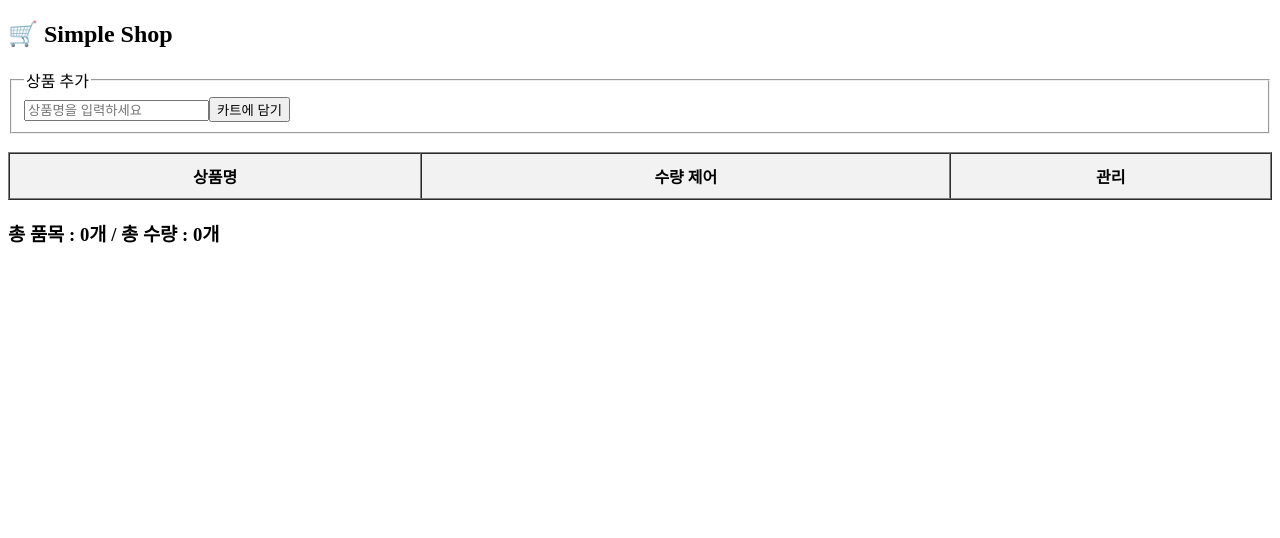
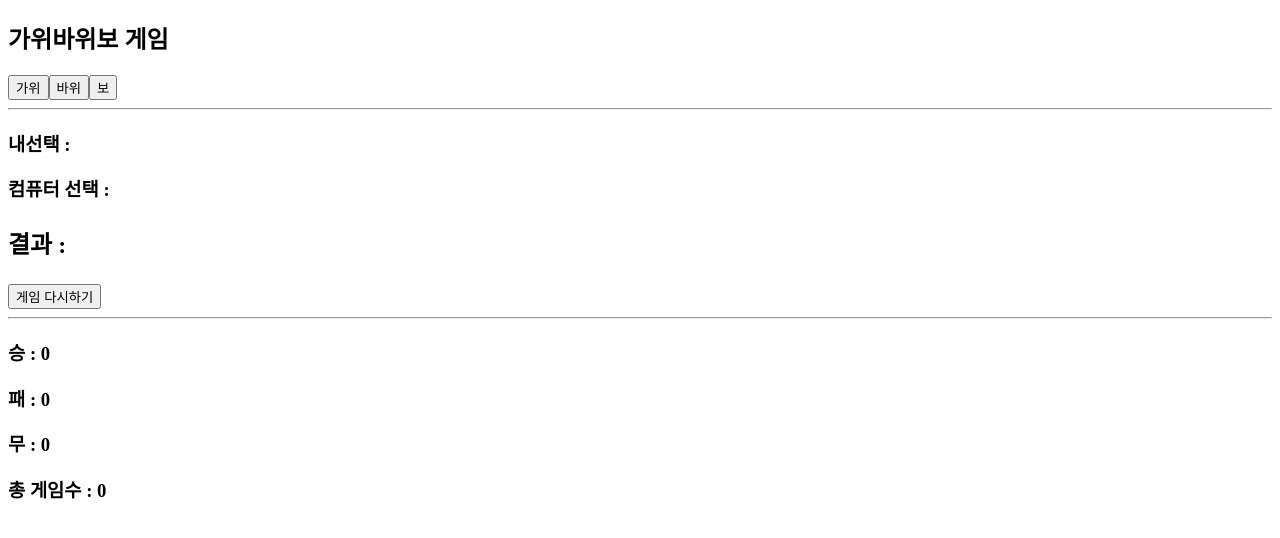
Before and after one commit to haneulgim95-hub/lecture-02-cart, a React (Vite) app: page / in a window 1280 px wide. Shown: the top 538 px of the page. Built offline with nearby package versions, Linux system fonts and the light colour scheme.

Commit message:
가위바위보 연습

```diff
--- a/src/App.jsx
+++ b/src/App.jsx
@@ -1,108 +1,172 @@
+// import { useState } from "react";
+//
+// function App() {
+//     const [userChoice, setUserChoice] = useState("");
+//     const [computerChoice, setComputerChoice] = useState("");
+//     const [result, setResult] = useState("");
+//     const [win, setWin] = useState(0);
+//     const [lose, setLose] = useState(0);
+//     const [draw, setDraw] = useState(0);
+//
+//     const play = user => {
+//         const choices = ["가위", "바위", "보"];
+//         const computer = choices[Math.floor(Math.random() * 3)];
+//
+//         setUserChoice(user);
+//         setComputerChoice(computer);
+//
+//         if (user === computer) {
+//             setResult("무승부");
+//             setDraw(prev => prev + 1);
+//         } else if (
+//             (user === "가위" && computer === "보") ||
+//             (user === "바위" && computer === "가위") ||
+//             (user === "보" && computer === "바위")
+//         ) {
+//             setResult("승리");
+//             setWin(prev => prev + 1);
+//         } else {
+//             setResult("패배");
+//             setLose(prev => prev + 1);
+//         }
+//     };
+//
+//     const resetGame = () => {
+//         setUserChoice("");
+//         setComputerChoice("");
+//         setResult("");
+//         setWin(0);
+//         setLose(0);
+//         setDraw(0);
+//     };
+//
+//
+//     return (
+//         <div>
+//             <h1>가위바위보 게임</h1>
+//
+//             <button onClick={() => play("가위")}>
+//                 가위
+//             </button>
+//             <button onClick={() => play("바위")}>
+//                 바위
+//             </button>
+//             <button onClick={() => play("보")}>
+//                 보
+//             </button>
+//
+//             <hr />
+//
+//             <h2>내 선택 : {userChoice}</h2>
+//             <h2>컴퓨터 선택 : {computerChoice}</h2>
+//
+//             <h2
+//                 style={{
+//                     color:
+//                         result === "승리"
+//                             ? "green"
+//                             : result === "패배"
+//                                 ? "red"
+//                                 : result === "무승부"
+//                                     ? "gray"
+//                                     : "black",
+//                     fontSize: "24px",
+//                     fontWeight: "bold",
+//                 }}>
+//                 결과 : {result}
+//             </h2>
+//
+//             <button onClick={resetGame}>게임 다시하기</button>
+//
+//             <hr />
+//
+//             <h2>승 : {win}</h2>
+//             <h2>패 : {lose}</h2>
+//             <h2>무 : {draw}</h2>
+//             <h2>총 게임 수 : {win + lose + draw}</h2>
+//         </div>
+//     );
+// }
+//
+// export default App;
+
 import { useState } from "react";
 
 function App() {
-    const [name, setName] = useState(""); // input 관리용 state
-    const [cart, setCart] = useState([]);
+    const [userChoice, setUserChoice] = useState("");
+    const [computerChoice, setComputerChoice] = useState("");
+    const [result, setResult] = useState("");
+    const [win, setWin] = useState(0);
+    const [lose, setLose] = useState(0);
+    const [draw, setDraw] = useState(0);
 
-    const onAdd = e => {
-        e.preventDefault();
+    const play = user => {
+        const choices = ["가위", "바위", "보"];
+        const computer = choices[Math.floor(Math.random() * 3)];
+        setUserChoice(user);
+        setComputerChoice(computer);
 
-        if (name === "") return;
+        if (user === computer) {
+            setResult("무승부");
+            setDraw(prev => prev + 1);
+        } else if (
+            (user === "가위" && computer === "보") ||
+            (user === "바위" && computer === "가위") ||
+            (user === "보" && computer === "바위")
+        ) {
+            setResult("승리");
+            setWin(prev => prev + 1);
+        } else {
+            setResult("패배");
+            setLose(prev => prev + 1);
+        }
+    };
 
-        setCart([...cart, { name: name, quantity: 1 }]);
-        setName("");
-    }
-
-    const onChange = e => {
-        setName(e.target.value);
-    }
-
-    const onUpdateCount = (index, number) => {
-        // 1가지 기능을 하는 함수를 만드는건데,
-        // '1을 더하는' 함수가 아니라, '수량을 변경하는' 함수를 만든 것
-        // 얼마를 바꿀 것인가는 함수를 실행할 때 매개변수를 통해 제어함
-
-        // 계산은 위에서
-        const newCart = [...cart];
-        const nextCount = newCart[index].quantity + number;
-        if (nextCount > 0) {
-            // 저장은 if문 안에서
-            newCart[index].quantity = nextCount;
-            setCart(newCart);
-        }
-    }
+    const resetGame = () => {
+        setUserChoice("");
+        setComputerChoice("");
+        setResult("");
+        setWin(0);
+        setLose(0);
+        setDraw(0);
+    };
 
     return (
         <div>
-            <h2>🛒 Simple Shop</h2>
-            <fieldset>
-                <legend>상품 추가</legend>
-                <form
-                    onSubmit={onAdd}>
-                    <input
-                        placeholder={"상품명을 입력하세요"}
-                        onChange={onChange}
-                        value={name}
-                    />
-                    <button type={"submit"}>카트에 담기</button>
-                </form>
-            </fieldset>
-            <br />
-            {/*
-                react에서 inline 형식으로 스타일을 적용하는 방법은
-                style={} 속성을 동일하게 이용함.
-                단! 이 안에 들어가는 값은 "객체"로 작성함
-                css : background-color => backgroundColor (객체안에서 키값은 띄어쓰기도 안되고 -도 쓸수 없기 때문에..)
-            */}
-            <table border={1} cellPadding={10} cellSpacing={0} style={{ width: "100%" }}>
-                <thead>
-                    <tr style={{ backgroundColor: "#f2f2f2" }}>
-                        <th>상품명</th>
-                        <th>수량 제어</th>
-                        <th>관리</th>
-                    </tr>
-                </thead>
-                <tbody>
-                    {cart.map((value, index) => {
-                        return (
-                            <tr key={index}>
-                                <td>{value.name}</td>
-                                <td>
-                                    <button
-                                        onClick={() => onUpdateCount(index, -1)}>
-                                        -
-                                    </button>
-                                    {value.quantity}
-                                    <button
-                                        onClick={() => onUpdateCount(index, +1)}>
-                                        +
-                                    </button>
-                                </td>
-                                <td>
-                                    <button
-                                        style={{ cursor: "pointer" }}
-                                        onClick={() => {
-                                            setCart(
-                                                cart.filter((v, i) => {
-                                                    return i !== index;
-                                                }),
-                                            );
-                                        }}>
-                                        삭제
-                                    </button>
-                                </td>
-                            </tr>
-                        );
-                    })}
-                </tbody>
-            </table>
-            <h3>
-                총 품목 : {cart.length}개 / 총 수량 :{" "}
-                {cart.reduce((acc, item) => {
-                    return acc + item.quantity;
-                }, 0)}
-                개
-            </h3>
+            <div>
+                <h2>가위바위보 게임</h2>
+                <button onClick={() => play("가위")}>가위</button>
+                <button onClick={() => play("바위")}>바위</button>
+                <button onClick={() => play("보")}>보</button>
+
+                <hr />
+
+                <h3>내선택 : {userChoice}</h3>
+                <h3>컴퓨터 선택 : {computerChoice}</h3>
+                <h3
+                    style={{
+                        color:
+                            result === "승리"
+                                ? "green"
+                                : result === "패배"
+                                  ? "red"
+                                  : result === "무승부"
+                                    ? "gray"
+                                    : "black",
+                        fontSize: "24px",
+                        fontWeight: "bold"
+                    }}>
+                    결과 : {result}
+                </h3>
+                <button onClick={resetGame}>게임 다시하기</button>
+
+                <hr />
+
+                <h3>승 : {win}</h3>
+                <h3>패 : {lose}</h3>
+                <h3>무 : {draw}</h3>
+                <h3>총 게임수 : {win + lose + draw}</h3>
+            </div>
         </div>
     );
 }
```
